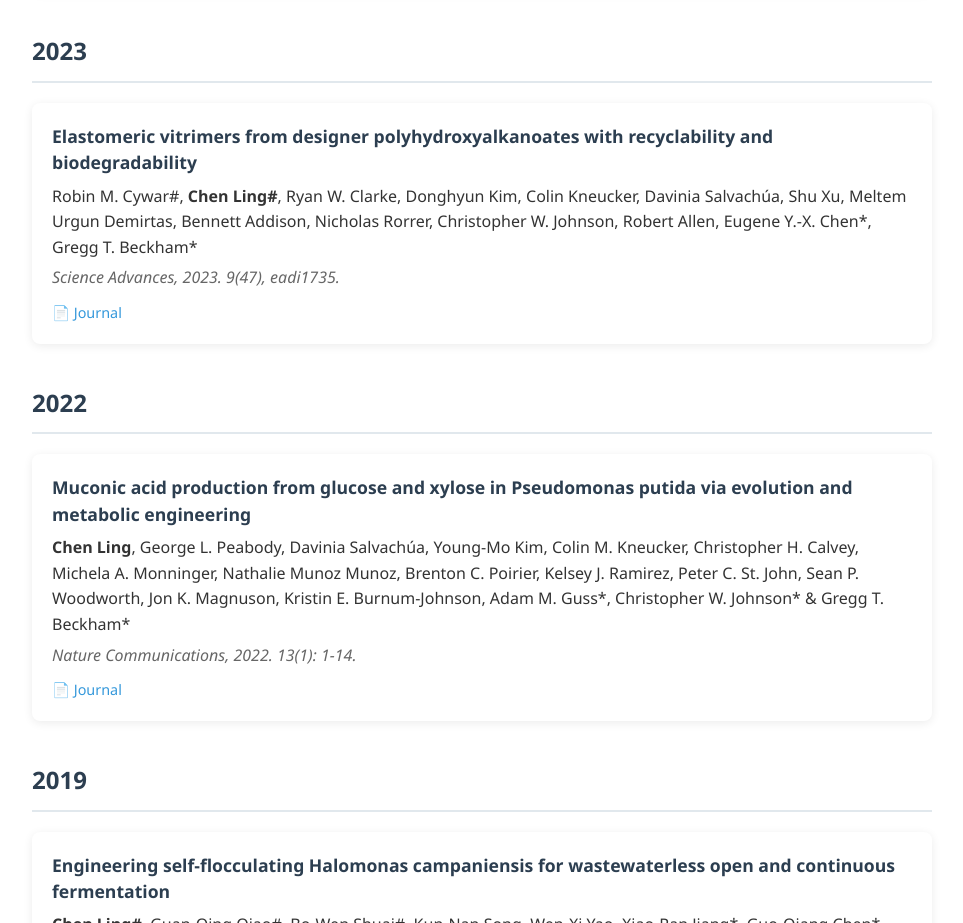
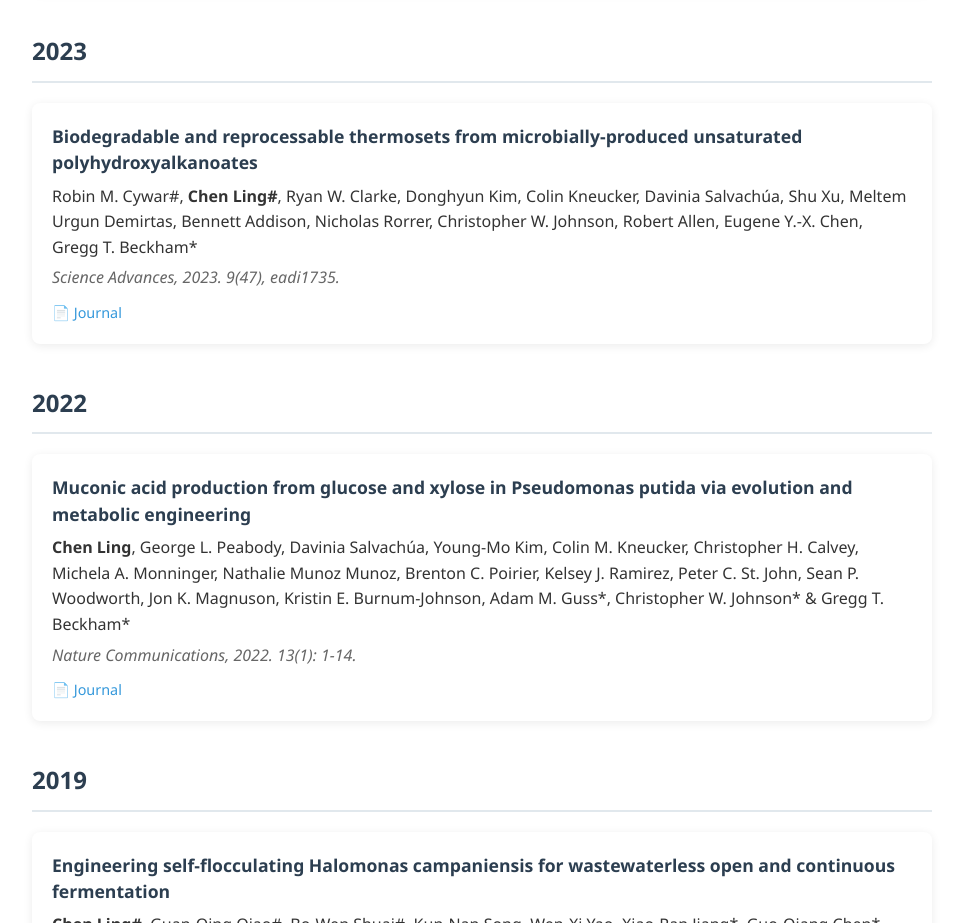
Before and after one commit to clingxmu/cling-lab, a plain HTML site: page publications.html in a window 1280 px wide. Shown: the part 1580-2503 px from the top of the page, without its empty margins (158-1121 px from the left). Drawn offline with Linux system fonts and the light colour scheme.

Commit message:
Restore correct 2023 publication title

```diff
--- a/publications.html
+++ b/publications.html
@@ -92,8 +92,8 @@
                 <!-- 2023 -->
                 <h3 class="pub-year">2023</h3>
                 <div class="pub-item">
-                    <h3>Elastomeric vitrimers from designer polyhydroxyalkanoates with recyclability and biodegradability</h3>
-                    <p class="pub-authors">Robin M. Cywar#, <strong>Chen Ling#</strong>, Ryan W. Clarke, Donghyun Kim, Colin Kneucker, Davinia Salvachúa, Shu Xu, Meltem Urgun Demirtas, Bennett Addison, Nicholas Rorrer, Christopher W. Johnson, Robert Allen, Eugene Y.-X. Chen*, Gregg T. Beckham*</p>
+                    <h3>Biodegradable and reprocessable thermosets from microbially-produced unsaturated polyhydroxyalkanoates</h3>
+                    <p class="pub-authors">Robin M. Cywar#, <strong>Chen Ling#</strong>, Ryan W. Clarke, Donghyun Kim, Colin Kneucker, Davinia Salvachúa, Shu Xu, Meltem Urgun Demirtas, Bennett Addison, Nicholas Rorrer, Christopher W. Johnson, Robert Allen, Eugene Y.-X. Chen, Gregg T. Beckham*</p>
                     <p class="pub-journal">Science Advances, 2023. 9(47), eadi1735.</p>
                     <div class="pub-links">
                         <a href="https://doi.org/10.1126/sciadv.adi1735" target="_blank" class="pub-link">📄 Journal</a>
```
